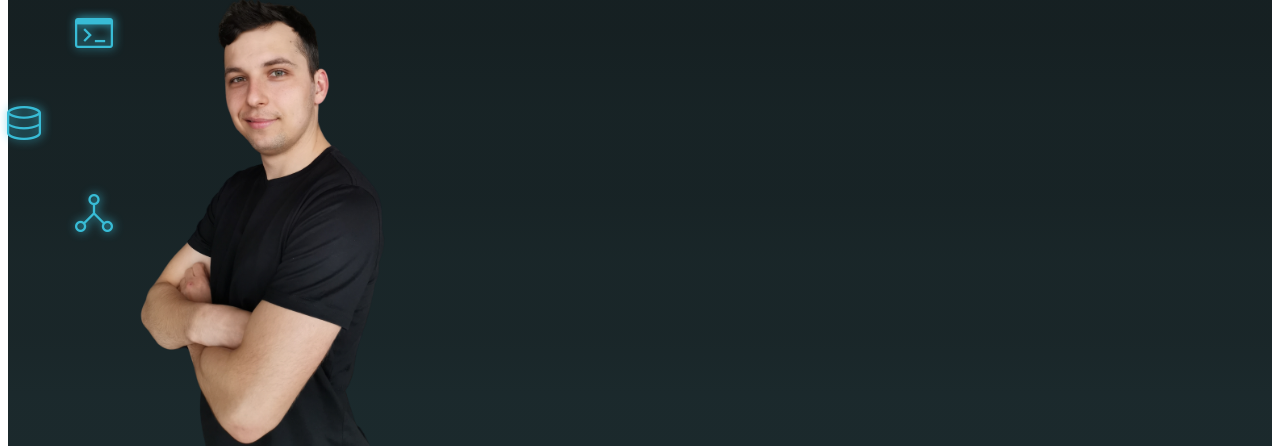
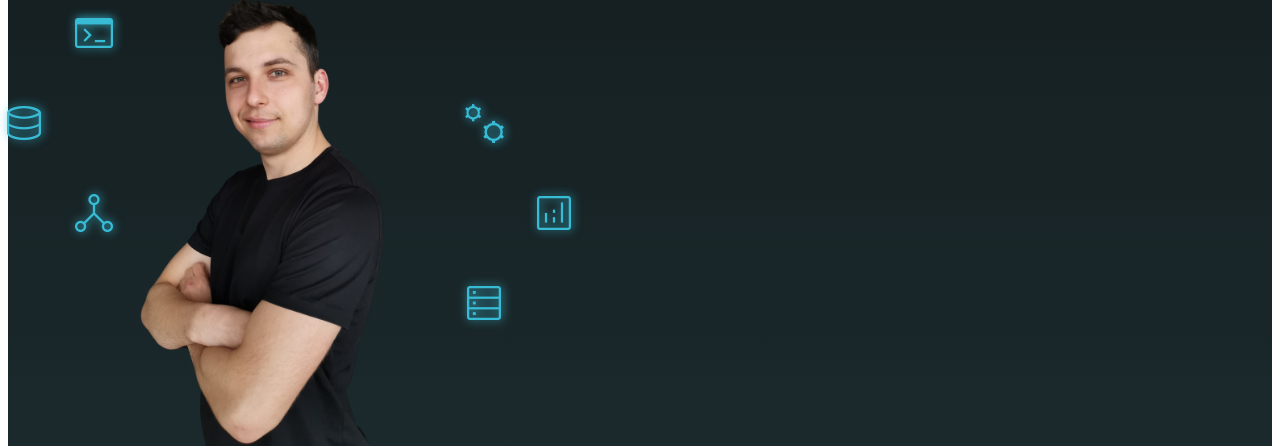
Before and after one commit to martaqh/nieinfo-page, a Vue app: page / in a window 1280 px wide. Shown: the part 170-616 px from the top of the page. Built offline with nearby package versions, Linux system fonts and the light colour scheme; no server answers; the HTML template or start-up script is replaced by a standard one.

Commit message:
Update hero section for tablets

```diff
--- a/src/components/BaseButton.vue
+++ b/src/components/BaseButton.vue
@@ -47,8 +47,12 @@ const componentVariant = computed(() => {
   border: 2px solid $color-accent;
   border-radius: $border-radius;
 
+  @include medium {
+    font-size: 1rem;
+  }
+
   @include small {
-    font-size: 1rem;
+    font-size: 0.9rem;
   }
 
   &:hover {
--- a/src/pages/HomePage.vue
+++ b/src/pages/HomePage.vue
@@ -84,7 +84,7 @@ onMounted(() => {
     font-weight: $font-weight-main;
 
     @include medium {
-      padding: 0 48px;
+      padding-left: 48px;
     }
 
     &__text {
@@ -118,7 +118,7 @@ onMounted(() => {
         -webkit-text-fill-color: transparent;
 
         @include medium {
-          font-size: 2.8rem;
+          font-size: 2.6rem;
         }
 
         @include small {
@@ -152,7 +152,9 @@ onMounted(() => {
       min-width: 376px;
 
       @include medium {
-        width: 20%;
+        min-width: 0;
+        width: 376px;
+        max-height: 50%;
       }
 
       @include small {
@@ -178,7 +180,7 @@ onMounted(() => {
           text-shadow: $text-shadow;
 
           @include medium {
-            font-size: 2.2rem;
+            font-size: 2rem;
           }
         }
 
@@ -187,7 +189,7 @@ onMounted(() => {
           top: 130px;
 
           @include medium {
-            left: 0px;
+            left: -10px;
           }
         }
 
@@ -195,12 +197,9 @@ onMounted(() => {
           left: 420px;
           top: 130px;
 
-          @include large {
-            display: none;
-          }
-
           @include medium {
-            display: none;
+            left: 260px;
+            top: 30px;
           }
         }
 
@@ -209,7 +208,7 @@ onMounted(() => {
           top: 40px;
 
           @include medium {
-            left: 50px;
+            left: 30px;
             top: 60px;
           }
         }
@@ -227,11 +226,9 @@ onMounted(() => {
           left: 490px;
           top: 220px;
 
-          @include large {
-            display: none;
-          }
           @include medium {
-            display: none;
+            left: 300px;
+            top: 120px;
           }
         }
 
@@ -239,9 +236,6 @@ onMounted(() => {
           left: 420px;
           top: 310px;
 
-          @include large {
-            display: none;
-          }
           @include medium {
             display: none;
           }
@@ -263,4 +257,3 @@ onMounted(() => {
   }
 }
 </style>
-@/sanity/sanityClient
--- a/src/styles/_mixins.scss
+++ b/src/styles/_mixins.scss
@@ -11,13 +11,13 @@
 }
 
 @mixin medium {
-  @media only screen and (min-width: 768px) and (max-width: 1023px) {
+  @media only screen and (min-width: 768px) and (max-width: 1024px) {
     @content;
   }
 }
 
 @mixin large {
-  @media only screen and (min-width: 1024px) and (max-width: 1299px) {
+  @media only screen and (min-width: 1025px) and (max-width: 1299px) {
     @content;
   }
 }
```
